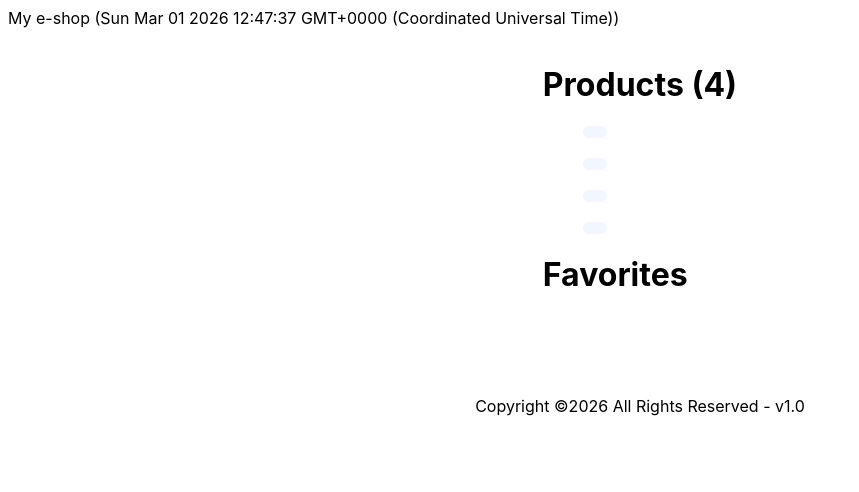
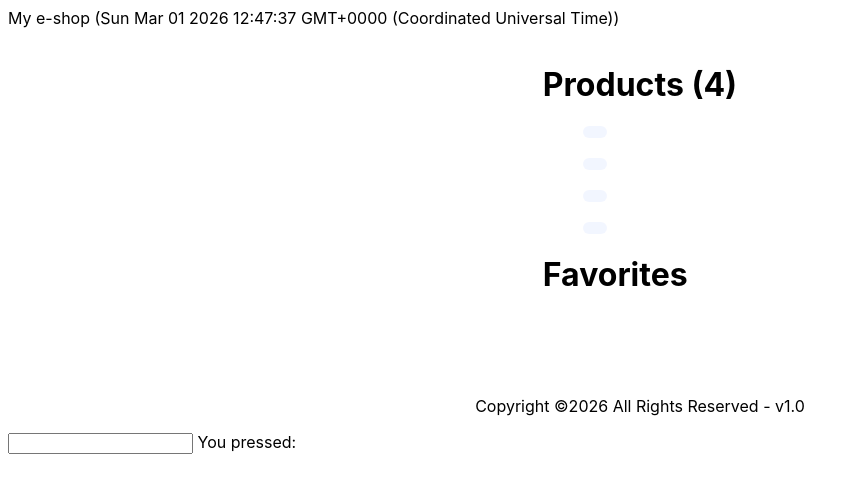
Before and after one commit to Periza/angular-app, an Angular app: page / in a window 1280 px wide. Shown: the top 492 px of the page, without its empty margins (0-859 px from the left). Built offline with nearby package versions, Linux system fonts and the light colour scheme.

Commit message:
add keylogger

```diff
--- a/src/app/app.component.html
+++ b/src/app/app.component.html
@@ -6,3 +6,4 @@
 </main>
 <footer appCopyright> - v{{ settings.version}}</footer>
 <router-outlet />
+<app-key-logger />
--- a/src/app/app.component.ts
+++ b/src/app/app.component.ts
@@ -4,10 +4,11 @@ import { ProductListComponent } from './product-list/product-list.component';
 import { CopyrightDirective } from './copyright.directive';
 import { APP_SETTINGS, appSettings } from './app.settings';
 import { Observable } from 'rxjs';
+import { KeyLoggerComponent } from './key-logger/key-logger.component';
 
 @Component({
   selector: 'app-root',
-  imports: [RouterOutlet, ProductListComponent, CopyrightDirective],
+  imports: [RouterOutlet, ProductListComponent, CopyrightDirective, KeyLoggerComponent],
   templateUrl: './app.component.html',
   styleUrl: './app.component.css',
   providers: [
--- a/src/app/key-logger/key-logger.component.html
+++ b/src/app/key-logger/key-logger.component.html
@@ -1 +1,2 @@
-<p>key-logger works!</p>
+<input type="text" #keyContainer />
+You pressed: {{keys}}
--- a/src/app/key-logger/key-logger.component.ts
+++ b/src/app/key-logger/key-logger.component.ts
@@ -1,4 +1,5 @@
-import { Component } from '@angular/core';
+import { Component, ElementRef, OnInit, viewChild } from '@angular/core';
+import { fromEvent } from 'rxjs';
 
 @Component({
   selector: 'app-key-logger',
@@ -6,6 +7,14 @@ import { Component } from '@angular/core';
   templateUrl: './key-logger.component.html',
   styleUrl: './key-logger.component.css'
 })
-export class KeyLoggerComponent {
+export class KeyLoggerComponent implements OnInit{
+
+  input = viewChild<ElementRef>('keyContainer');
+  keys = '';
+
+  ngOnInit(): void {
+    const $logger = fromEvent<KeyboardEvent>(this.input()!.nativeElement, 'keyup');
+    $logger.subscribe(evt => this.keys += evt.key);
+  }
 
 }
```
